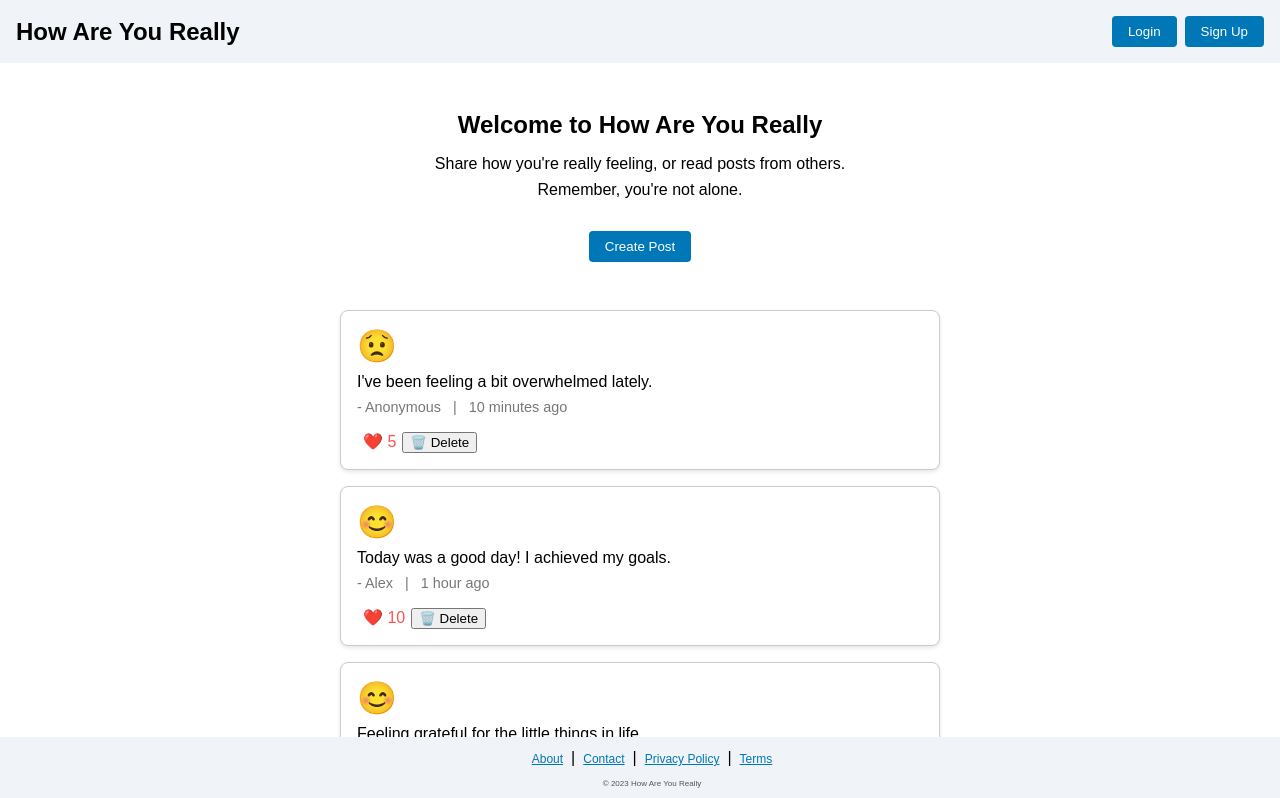
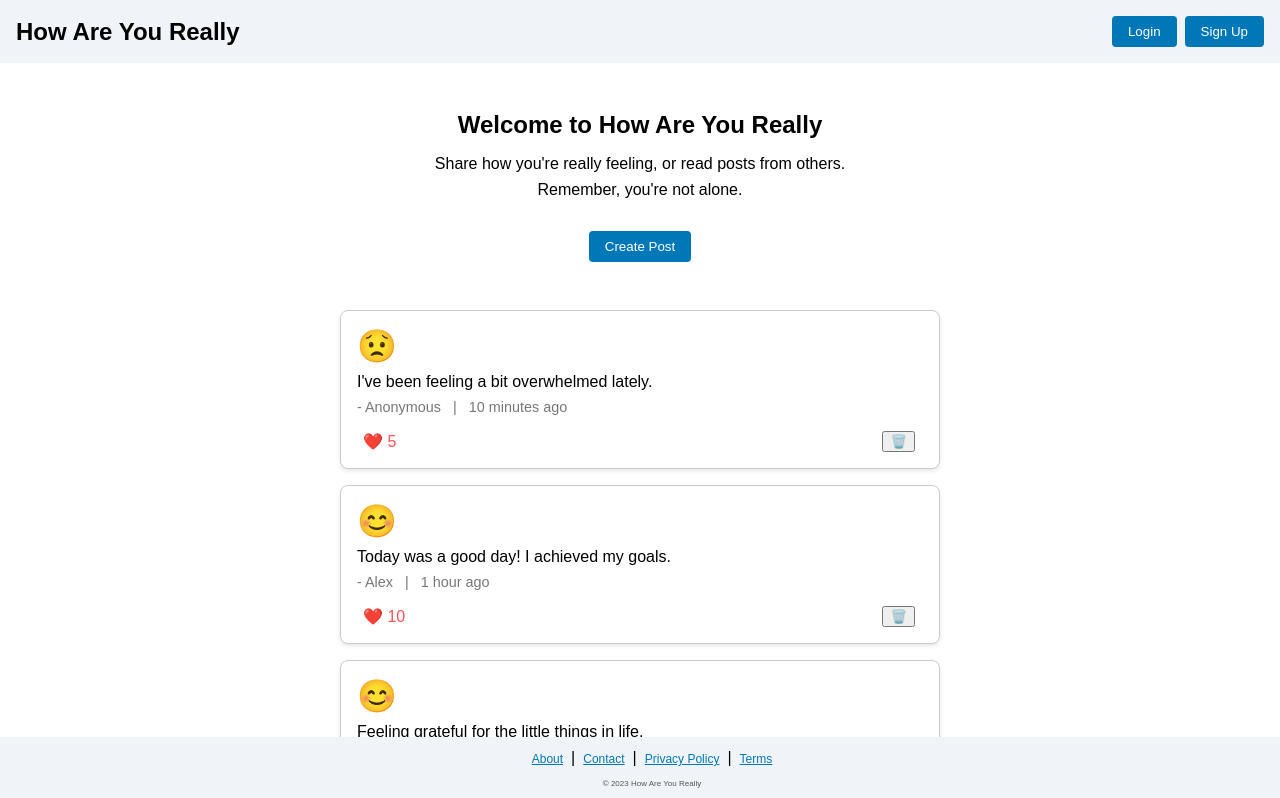
Before and after one commit to jeffdruid/pp5, a React (Create React App) app: page / in a window 1280 px wide. Shown: the top 798 px of the page. Built offline with nearby package versions, Linux system fonts and the light colour scheme.

Commit message:
chore: Refactor CSS to add a delete button to posts

```diff
--- a/src/App.css
+++ b/src/App.css
@@ -313,6 +313,11 @@ main {
   color: #555;
 }
 
+.delete-button {
+  float: right;
+  margin: .5rem;
+}
+
 .post-actions .delete-button:hover {
   color: #000;
 }
--- a/src/components/Post.js
+++ b/src/components/Post.js
@@ -28,7 +28,7 @@ function Post({ post, deletePost }) {
         {/* Like button showing the number of likes */}
         <button className="like-button">❤️ {post.likes}</button>
         <button className="delete-button" onClick={handleDelete}>
-          🗑️ Delete
+          🗑️
         </button>
       </div>
     </div>
```
